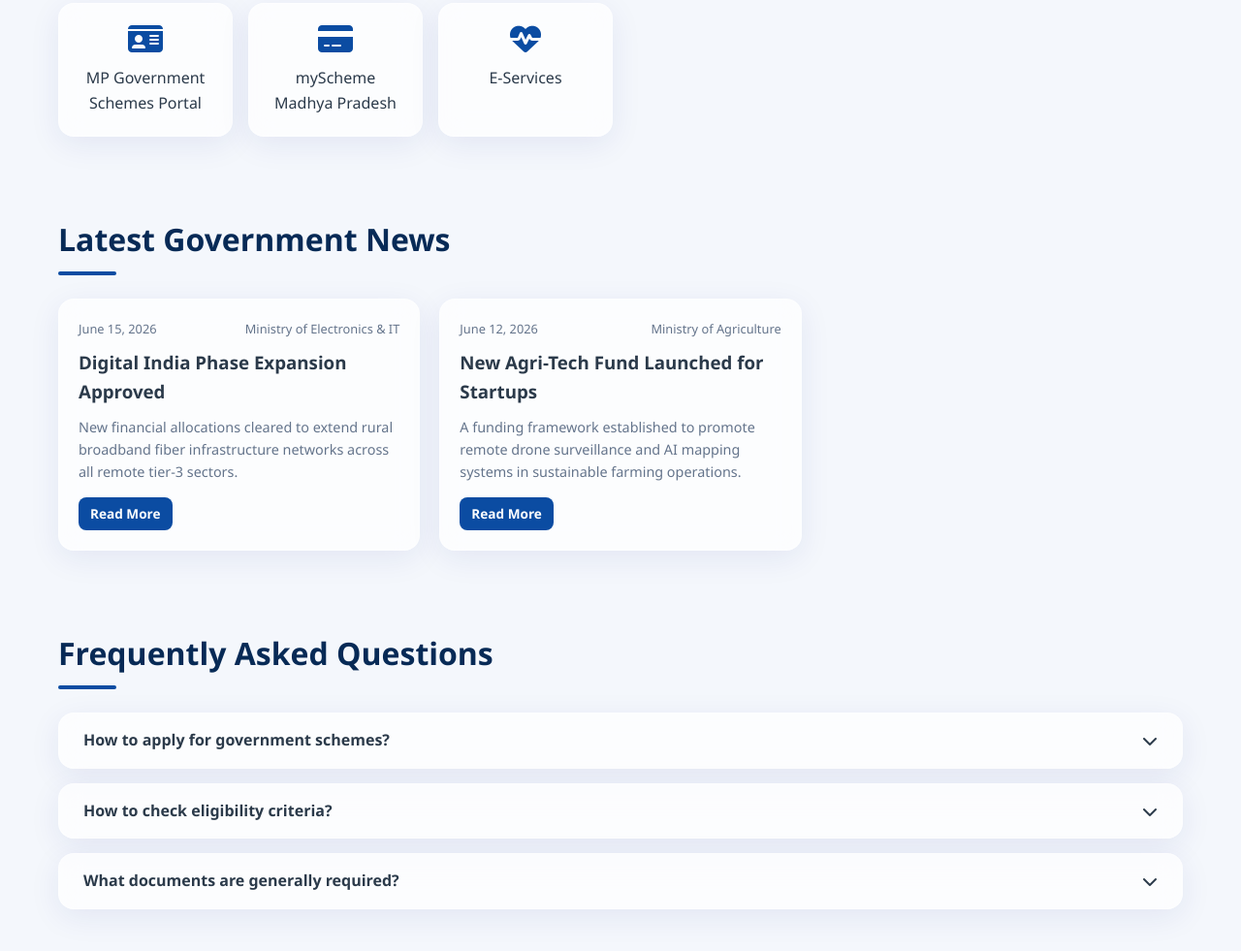
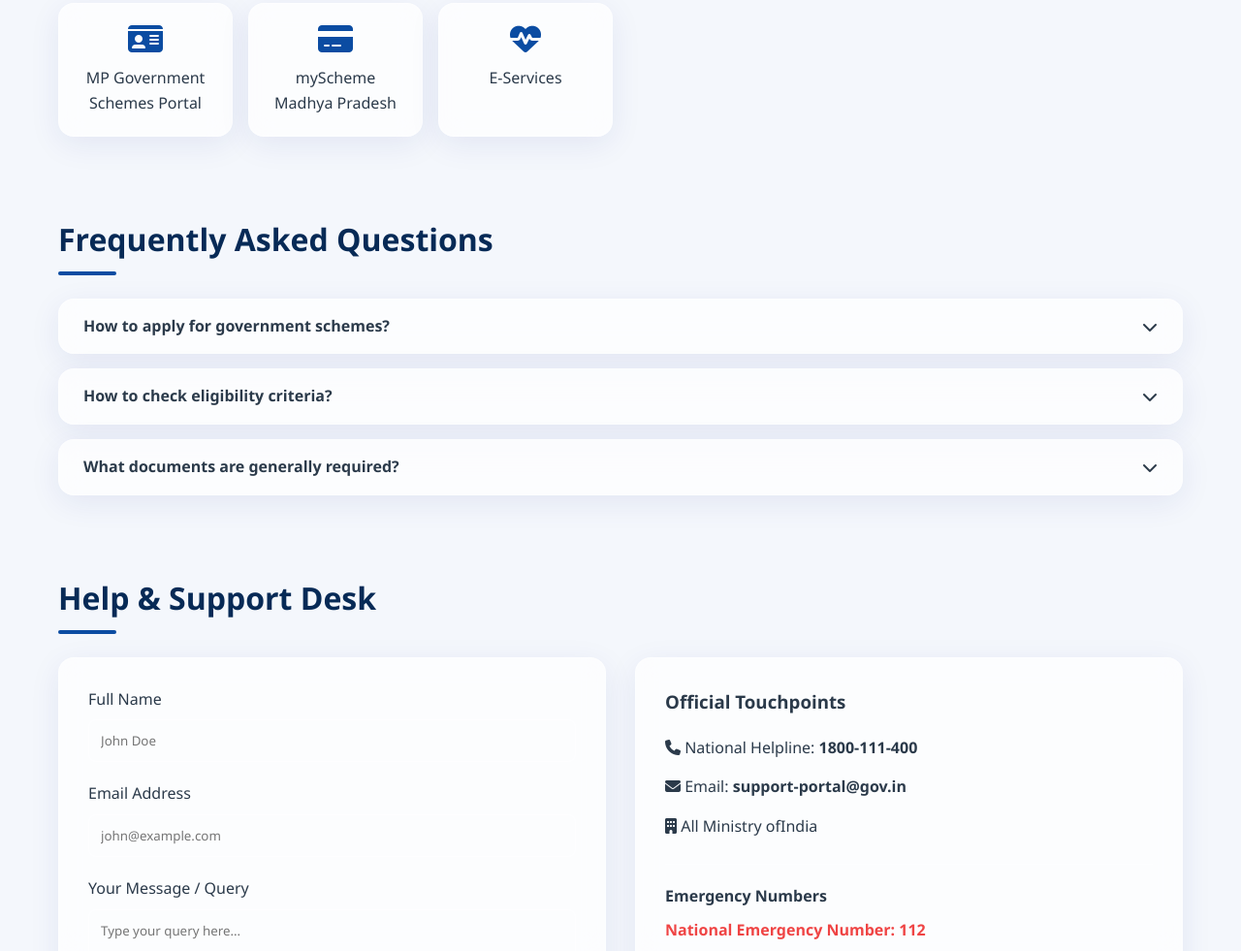
Before and after one commit to yuvrajsinghrathore136-png/Government-Yojana, a plain HTML site: page index.html in a window 1280 px wide. Shown: the part 3632-4613 px from the top of the page at 97% size. Drawn offline with Linux system fonts and the light colour scheme.

Commit message:
remove latest news

```diff
--- a/index.html
+++ b/index.html
@@ -172,12 +172,6 @@
         </div>
     </section>
 
-    <section id="news" class="container">
-        <h2 class="section-title">Latest Government News</h2>
-        <div class="news-grid" id="news-container">
-            </div>
-    </section>
-
     <section id="faq" class="container">
         <h2 class="section-title">Frequently Asked Questions</h2>
         <div class="faq-accordion">
```
